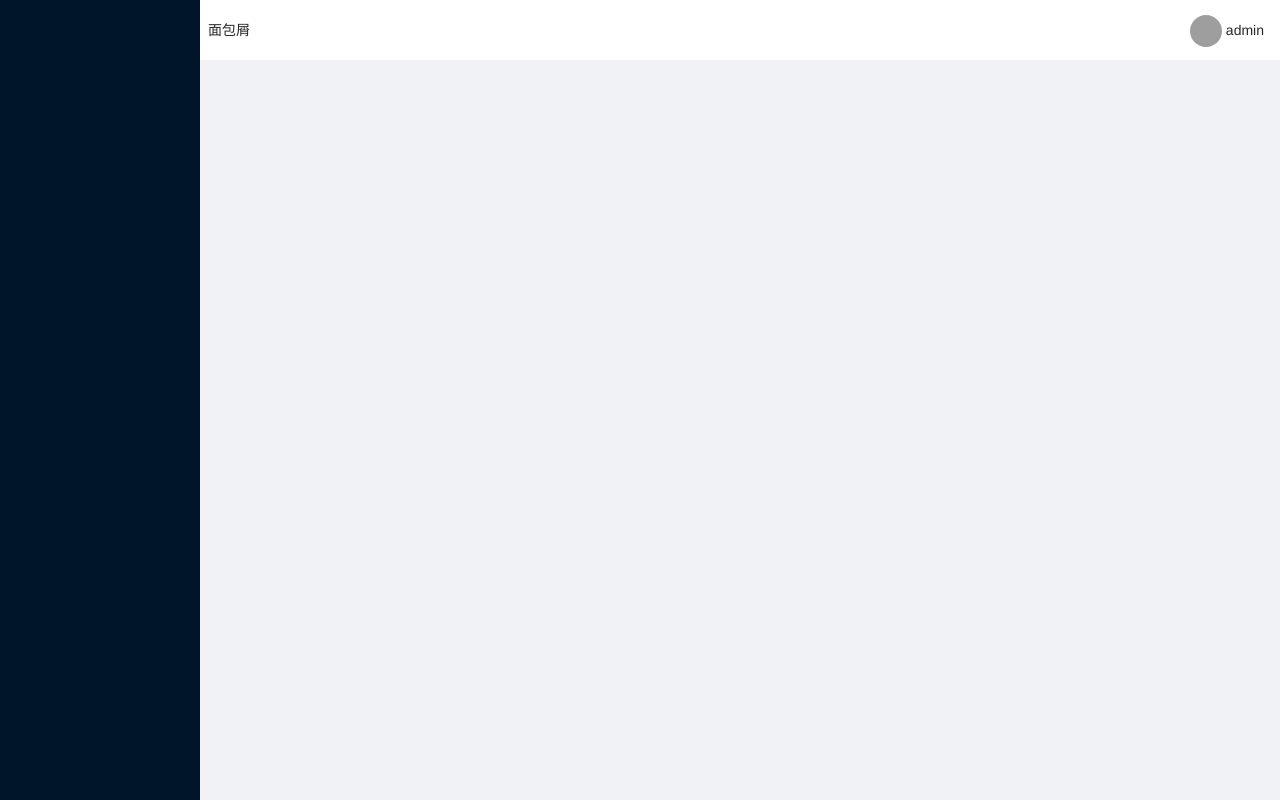
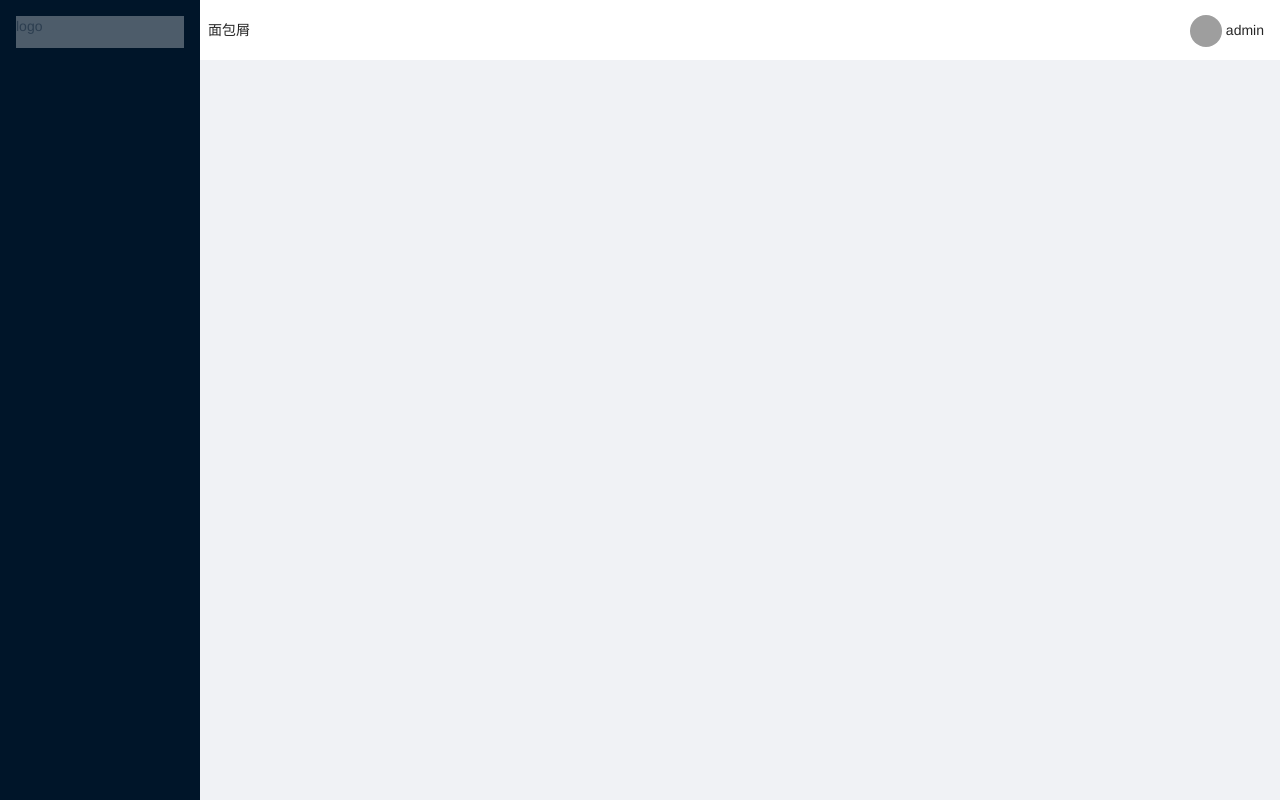
Before and after one commit to Echogithu/admin-vue2, a Vue app: page / in a window 1280 px wide. Built offline with nearby package versions, Linux system fonts and the light colour scheme; grey boxes are pictures that could not be loaded.

Commit message:
feat(布局): 侧边栏logo和宽度调整

```diff
--- /dev/null
+++ b/src/layouts/components/SiderBar/SiderLogo.vue
@@ -0,0 +1,17 @@
+<template>
+  <div class="sider-logo">logo</div>
+</template>
+
+<script>
+export default {
+  name: 'SiderLogo'
+};
+</script>
+
+<style lang="scss" scoped>
+.sider-logo {
+  height: 32px;
+  background: rgba(255, 255, 255, 0.3);
+  margin: 16px;
+}
+</style>
--- /dev/null
+++ b/src/layouts/components/SiderBar/index.vue
@@ -0,0 +1,17 @@
+<template>
+  <div>
+    <sider-logo></sider-logo>
+  </div>
+</template>
+
+<script>
+import SiderLogo from './SiderLogo.vue';
+export default {
+  name: 'LayoutSider',
+  components: {
+    SiderLogo
+  }
+};
+</script>
+
+<style lang="scss" scoped></style>
--- a/src/layouts/index.vue
+++ b/src/layouts/index.vue
@@ -1,6 +1,8 @@
 <template>
   <a-layout class="layout-container" style="height: 100vh">
-    <a-layout-sider></a-layout-sider>
+    <a-layout-sider :width="asiderWidth" v-model="collapsed" :trigger="null" collapsible>
+      <sider-bar></sider-bar>
+    </a-layout-sider>
     <a-layout>
       <a-layout-header class="bg-white">
         <page-header></page-header>
@@ -12,10 +14,23 @@
 
 <script>
 import PageHeader from './components/Header/index.vue';
+import SiderBar from './components/SiderBar/index.vue';
+import layoutVar from '@/assets/styles/layout.module.scss';
 export default {
   name: 'Layouts',
   components: {
-    PageHeader
+    PageHeader,
+    SiderBar
+  },
+  data() {
+    return {
+      collapsed: false
+    };
+  },
+  computed: {
+    asiderWidth: function () {
+      return this.collapsed ? layoutVar.siderCollapsedWidth : layoutVar.siderBarWidth;
+    }
   }
 };
 </script>
```
